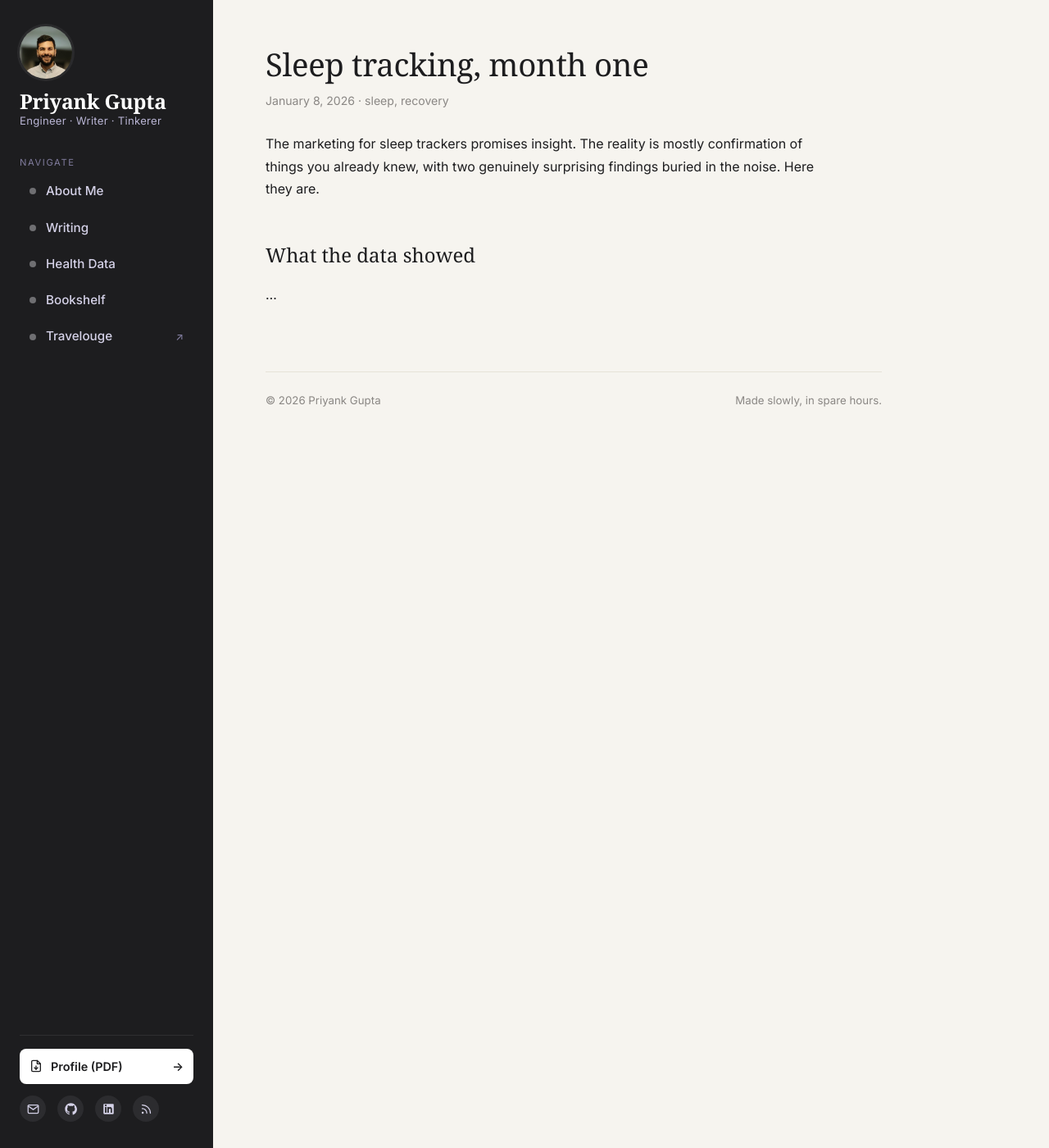
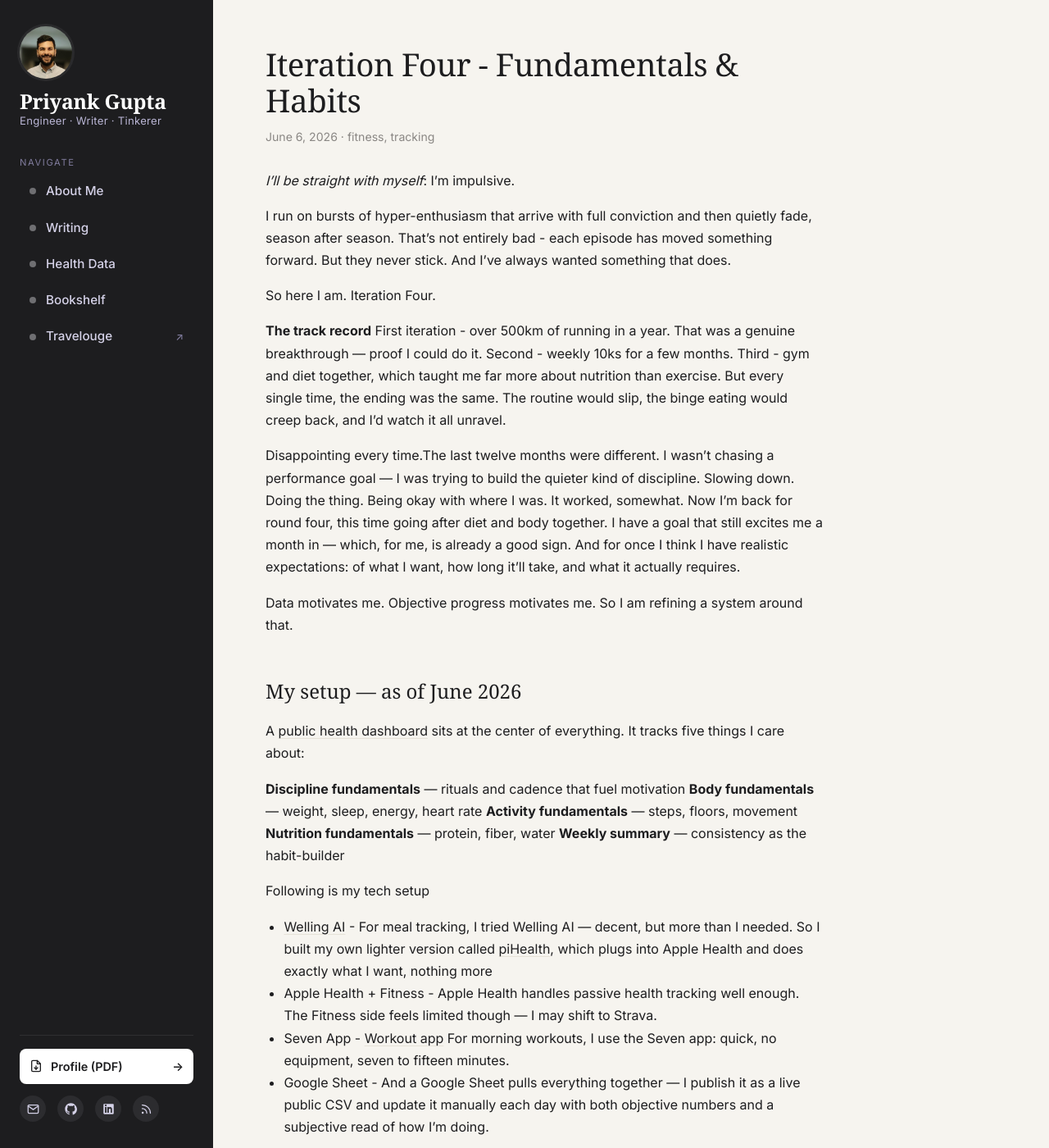
Before and after one commit to priyaaank/priyaaank.github.io, a Jekyll site: the page built from _health/2026-01-08-sleep-tracking-month-one.md, in a window 1280 px wide and 1400 px high. Shown: the whole window at 82% size. Built offline with Jekyll 4.4.1, drawn with Linux system fonts in a browser that asks for light colours; some web fonts are replaced; some of the changed text lies outside the part shown.

Commit message:
Added first health blog

```diff
--- a/_health/2026-01-08-sleep-tracking-month-one.md
+++ b/_health/2026-01-08-sleep-tracking-month-one.md
@@ -1,15 +1,51 @@
 ---
-title: "Sleep tracking, month one"
-date: 2026-01-08
+title: "Iteration Four - Fundamentals & Habits"
+date: 2026-06-06
 slug: sleep-tracking-month-one
-tags: [sleep, recovery]
-excerpt_short: Wore a ring for 30 nights. The data was useful exactly twice.
+tags: [fitness, tracking]
+excerpt_short: Setting up a system to track fitness and health fundamentals. Building in Public, One Habit at a Time
 ---
 
-The marketing for sleep trackers promises insight. The reality is mostly
-confirmation of things you already knew, with two genuinely surprising
-findings buried in the noise. Here they are.
+*I'll be straight with myself*: I'm impulsive.
 
-## What the data showed
+I run on bursts of hyper-enthusiasm that arrive with full conviction and then quietly fade, season after season. That's not entirely bad - each episode has moved something forward. But they never stick. And I've always wanted something that does.
 
-...
+So here I am. Iteration Four.
+
+**The track record**
+First iteration - over 500km of running in a year. That was a genuine breakthrough — proof I could do it.
+Second - weekly 10ks for a few months.
+Third - gym and diet together, which taught me far more about nutrition than exercise. But every single time, the ending was the same. The routine would slip, the binge eating would creep back, and I'd watch it all unravel.
+
+Disappointing every time.The last twelve months were different. I wasn't chasing a performance goal — I was trying to build the quieter kind of discipline. Slowing down. Doing the thing. Being okay with where I was. It worked, somewhat. Now I'm back for round four, this time going after diet and body together. I have a goal that still excites me a month in — which, for me, is already a good sign. And for once I think I have realistic expectations: of what I want, how long it'll take, and what it actually requires.
+
+Data motivates me. Objective progress motivates me. So I am refining a system around that.
+
+## My setup — as of June 2026
+
+A [public health dashboard](https://priyaaank.com/health/) sits at the center of everything. It tracks five things I care about:
+
+**Discipline fundamentals** — rituals and cadence that fuel motivation
+**Body fundamentals** — weight, sleep, energy, heart rate
+**Activity fundamentals** — steps, floors, movement
+**Nutrition fundamentals** — protein, fiber, water
+**Weekly summary** — consistency as the habit-builder
+
+Following is my tech setup
+
+- [Welling AI](https://www.welling.ai/) - For meal tracking, I tried Welling AI — decent, but more than I needed. So I built my own lighter version called [piHealth](https://github.com/priyaaank/piHealth), which plugs into Apple Health and does exactly what I want, nothing more
+- Apple Health + Fitness - Apple Health handles passive health tracking well enough. The Fitness side feels limited though — I may shift to Strava.
+- Seven App - [Workout app](https://seven.app/) For morning workouts, I use the Seven app: quick, no equipment, seven to fifteen minutes.
+- Google Sheet - And a Google Sheet pulls everything together — I publish it as a live public CSV and update it manually each day with both objective numbers and a subjective read of how I'm doing.
+
+Habits baked into the day
+The bigger unlock has been stopping treating fitness as a separate activity. Instead, I'm folding movement into things I already do:
+
+**Walk to work**. Takes longer, adds real distance, and quietly handles a chunk of my daily goals without needing a separate session.
+**Always take stairs**. Sounds small. Adds up to double-digit floor counts every day without thinking about it.
+
+**Morning workout**. Short, no gear, done before the day has a chance to get in the way.
+
+**Evening walk**. Even a short one. Just the act of going outside, regardless of distance.
+
+**Weekend hikes**. Occasional longer ones — something with terrain, planning, maybe company. It scratches the adventure itch and brings in the big distance numbers naturally.
```
Also changed, not shown: _health/2026-03-20-zone-2-for-three-months.md (deleted, +0 -15 lines).
